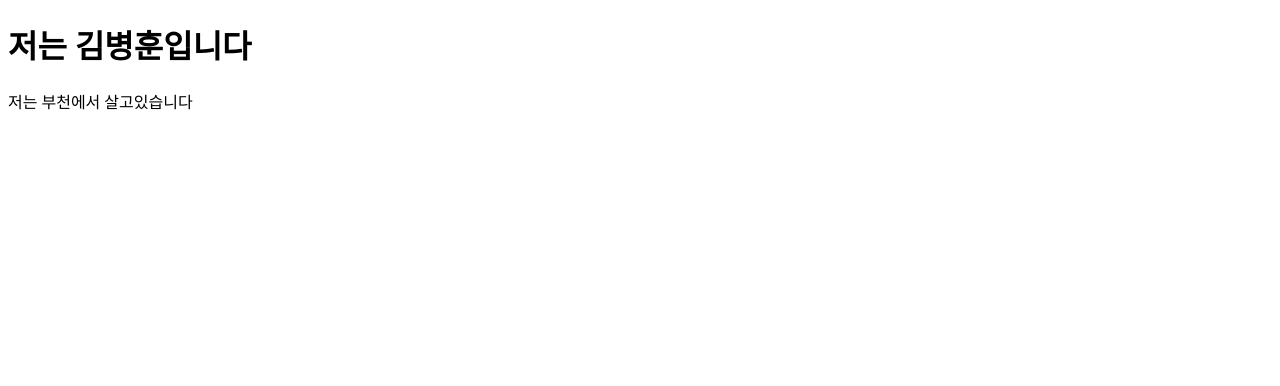
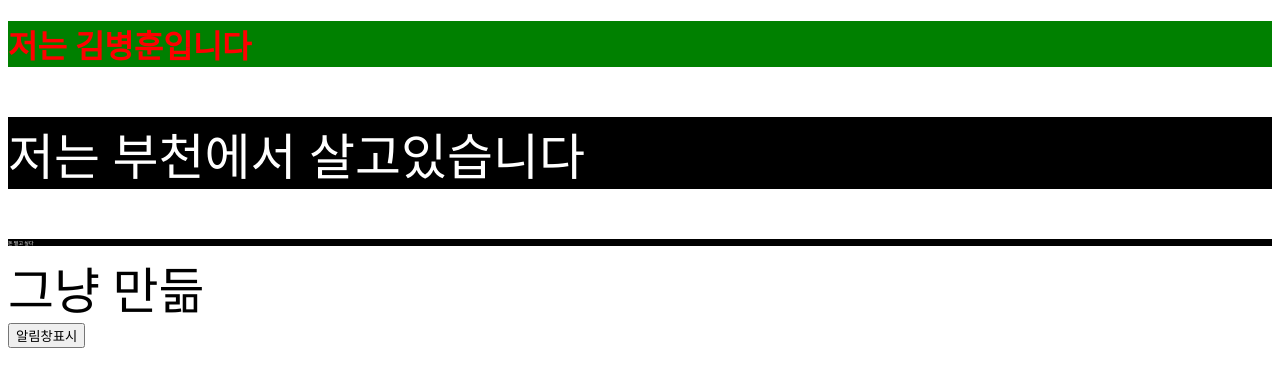
Before and after one commit to uknim2000/uknim2000.github.io, a plain HTML site: page index.html in a window 1280 px wide. Drawn offline with Linux system fonts and the light colour scheme.

Commit message:
html 기초학습

```diff
--- a/index.html
+++ b/index.html
@@ -5,9 +5,35 @@
     <meta name="viewport" content="width=device-width, initial-scale=1.0">
     <meta http-equiv="X-UA-Compatible" content="ie=edge">
     <title>Document</title>
+    <style>
+        h1{
+            color: red;
+            background-color: green;
+        }
+        p{
+            color: white;
+            background-color: black;
+        }
+        .big{
+            font-size: 50px;
+        }
+        #dream{
+            font-size: 5px;
+        }
+
+    </style>
 </head>
 <body>
     <h1>저는 김병훈입니다</h1>
-    <p>저는 부천에서 살고있습니다</p>
+    <p class="big">저는 부천에서 살고있습니다</p>
+    <p id="dream">돈 벌고 싶다</p>
+    <div class="big">그냥 만듦</div>
+    <button id="btn">알림창표시</button>
+    <script>
+        const btn = document.querySelector('#btn');
+        btn.addEventListener('click',function(){
+            alert('나를 클릭하셨군요!');
+        });
+    </script>
 </body>
 </html>
```
